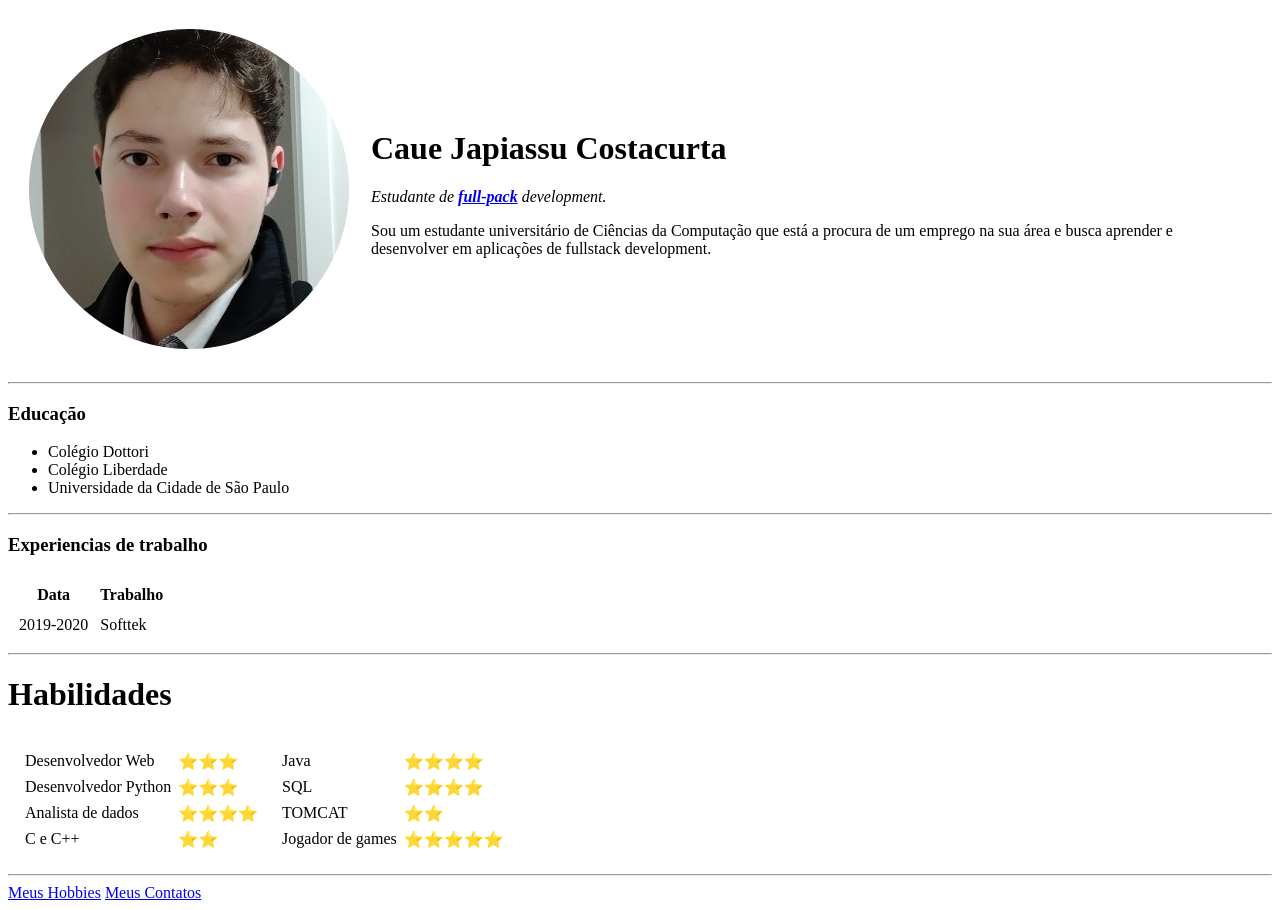
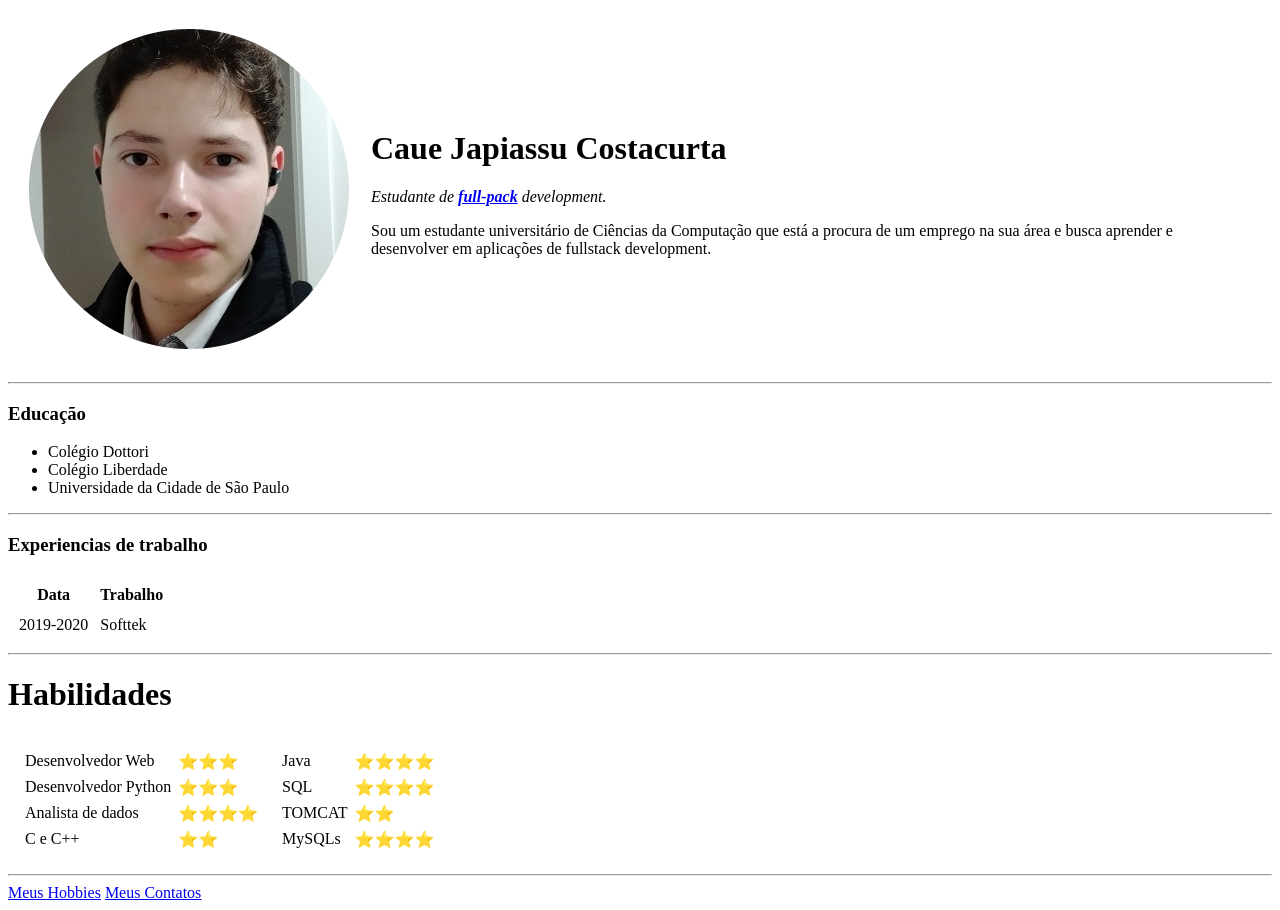
Before and after one commit to CaueCostacurta/cv, a plain HTML site: page index.html in a window 1280 px wide. Drawn offline with Linux system fonts and the light colour scheme; files whose address does not match are found by name.

Commit message:
Update index.html
Fixed image file location to work properly on Github

```diff
--- a/index.html
+++ b/index.html
@@ -7,7 +7,7 @@
     <body>
         <table cellspacing="20">
             <tr>
-                <td><img src="C:\Users\USUARIO\Documents\Visual Studio Code\FullStack Progamming\Web Development\HTML - Personal Site\Imagens\foto-de-trabalho.png" alt="Foto de perfil do Cauê"></td>
+                <td><img src="Imagens\foto-de-trabalho.png" alt="Foto de perfil do Cauê"></td>
                 <td><h1>Caue Japiassu Costacurta</h1>
                 <p><em>Estudante de <strong> <a href="https://www.udemy.com/share/101qYw3@ZZPkGFHGKMMPJSz66hb0hdkDiobkS2NFe1Eoj8lItpXZCtGfH122Syb6VDPkBOwz/">full-pack</a> </strong> development.</em></p>
                 <p>Sou um estudante universitário de Ciências da Computação que está a procura de um emprego na sua área e busca aprender e desenvolver em aplicações de fullstack development.</p></td>
@@ -76,8 +76,8 @@
                             <td>⭐⭐</td>
                         </tr>
                         <tr>
-                            <td>Jogador de games</td>
-                            <td>⭐⭐⭐⭐⭐</td>
+                            <td>MySQLs</td>
+                            <td>⭐⭐⭐⭐</td>
                         </tr>
                     </table>
                 </td>
```
